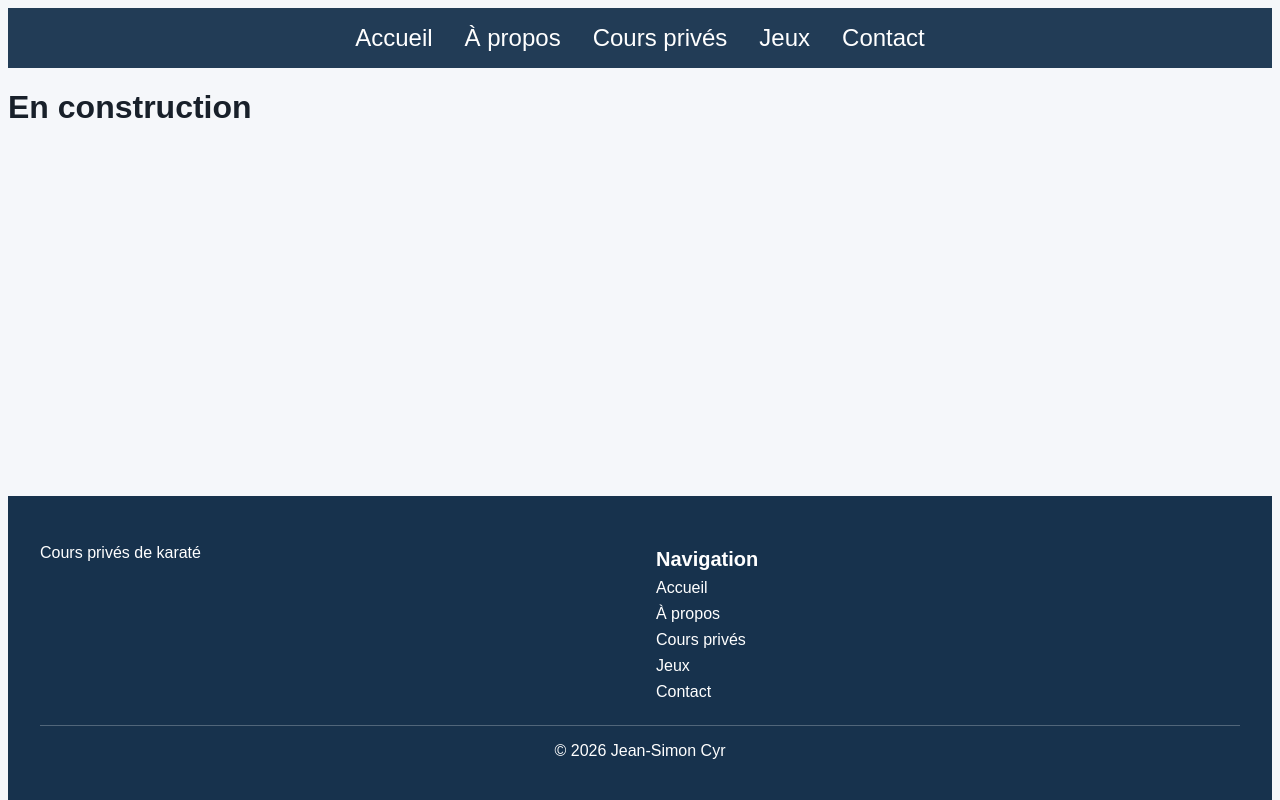
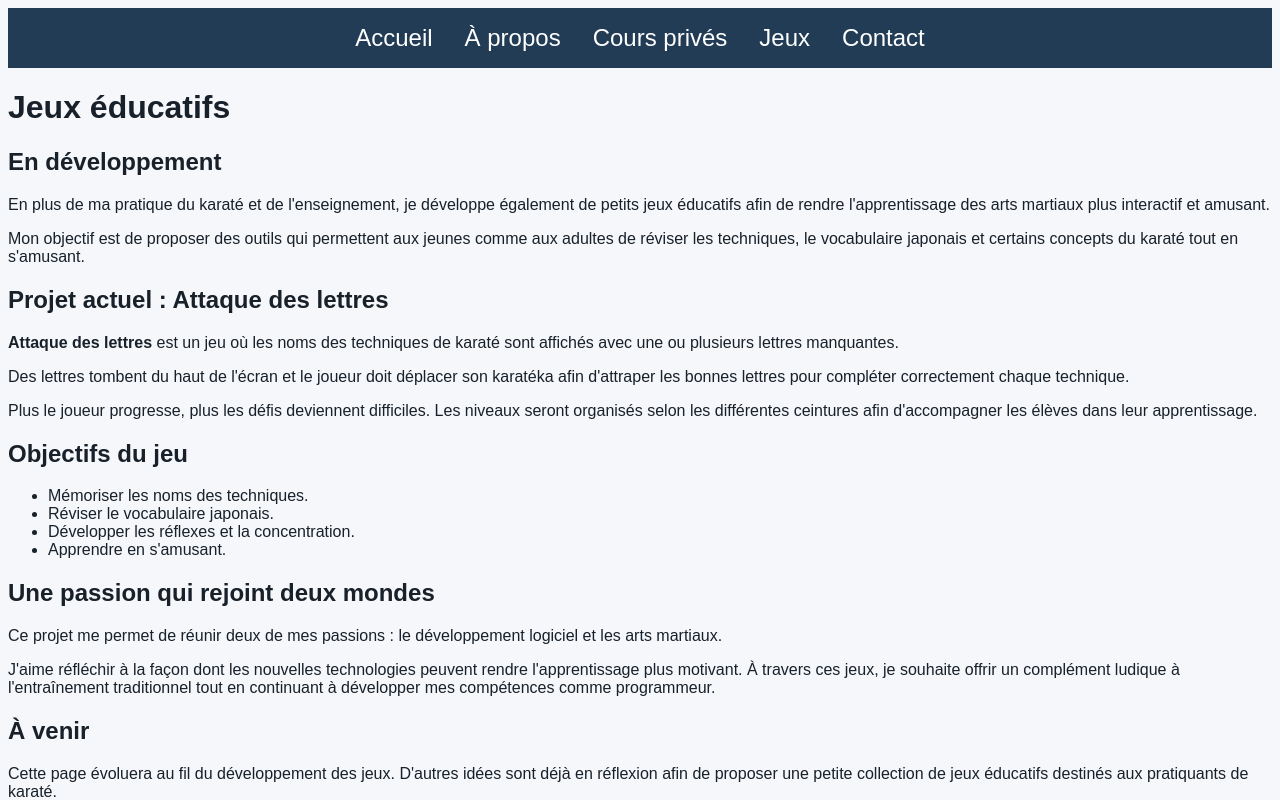
Before and after one commit to Jaska28/karate-website, a Next.js app: page /games in a window 1280 px wide. Shown: the top 800 px of the page. Built offline with nearby package versions, Linux system fonts and the light colour scheme.

Commit message:
feat: update games page with educational content and project details

```diff
--- a/app/games/page.tsx
+++ b/app/games/page.tsx
@@ -3,7 +3,82 @@ import styles from "@/app/about/page.module.css";
 export default function GamesPage() {
     return (
         <main className={styles.main}>
-            <h1>En construction</h1>
+            <h1>Jeux éducatifs</h1>
+
+            <section>
+                <h2>En développement</h2>
+
+                <p>
+                    En plus de ma pratique du karaté et de l'enseignement, je développe
+                    également de petits jeux éducatifs afin de rendre l'apprentissage des
+                    arts martiaux plus interactif et amusant.
+                </p>
+
+                <p>
+                    Mon objectif est de proposer des outils qui permettent aux jeunes
+                    comme aux adultes de réviser les techniques, le vocabulaire japonais
+                    et certains concepts du karaté tout en s'amusant.
+                </p>
+            </section>
+
+            <section>
+                <h2>Projet actuel : Attaque des lettres</h2>
+
+                <p>
+                    <strong>Attaque des lettres</strong> est un jeu où les noms des
+                    techniques de karaté sont affichés avec une ou plusieurs lettres
+                    manquantes.
+                </p>
+
+                <p>
+                    Des lettres tombent du haut de l'écran et le joueur doit déplacer
+                    son karatéka afin d'attraper les bonnes lettres pour compléter
+                    correctement chaque technique.
+                </p>
+
+                <p>
+                    Plus le joueur progresse, plus les défis deviennent difficiles.
+                    Les niveaux seront organisés selon les différentes ceintures afin
+                    d'accompagner les élèves dans leur apprentissage.
+                </p>
+            </section>
+
+            <section>
+                <h2>Objectifs du jeu</h2>
+
+                <ul>
+                    <li>Mémoriser les noms des techniques.</li>
+                    <li>Réviser le vocabulaire japonais.</li>
+                    <li>Développer les réflexes et la concentration.</li>
+                    <li>Apprendre en s'amusant.</li>
+                </ul>
+            </section>
+
+            <section>
+                <h2>Une passion qui rejoint deux mondes</h2>
+
+                <p>
+                    Ce projet me permet de réunir deux de mes passions :
+                    le développement logiciel et les arts martiaux.
+                </p>
+
+                <p>
+                    J'aime réfléchir à la façon dont les nouvelles technologies peuvent
+                    rendre l'apprentissage plus motivant. À travers ces jeux, je souhaite
+                    offrir un complément ludique à l'entraînement traditionnel tout en
+                    continuant à développer mes compétences comme programmeur.
+                </p>
+            </section>
+
+            <section>
+                <h2>À venir</h2>
+
+                <p>
+                    Cette page évoluera au fil du développement des jeux. D'autres idées
+                    sont déjà en réflexion afin de proposer une petite collection de jeux
+                    éducatifs destinés aux pratiquants de karaté.
+                </p>
+            </section>
         </main>
     );
 }
```
